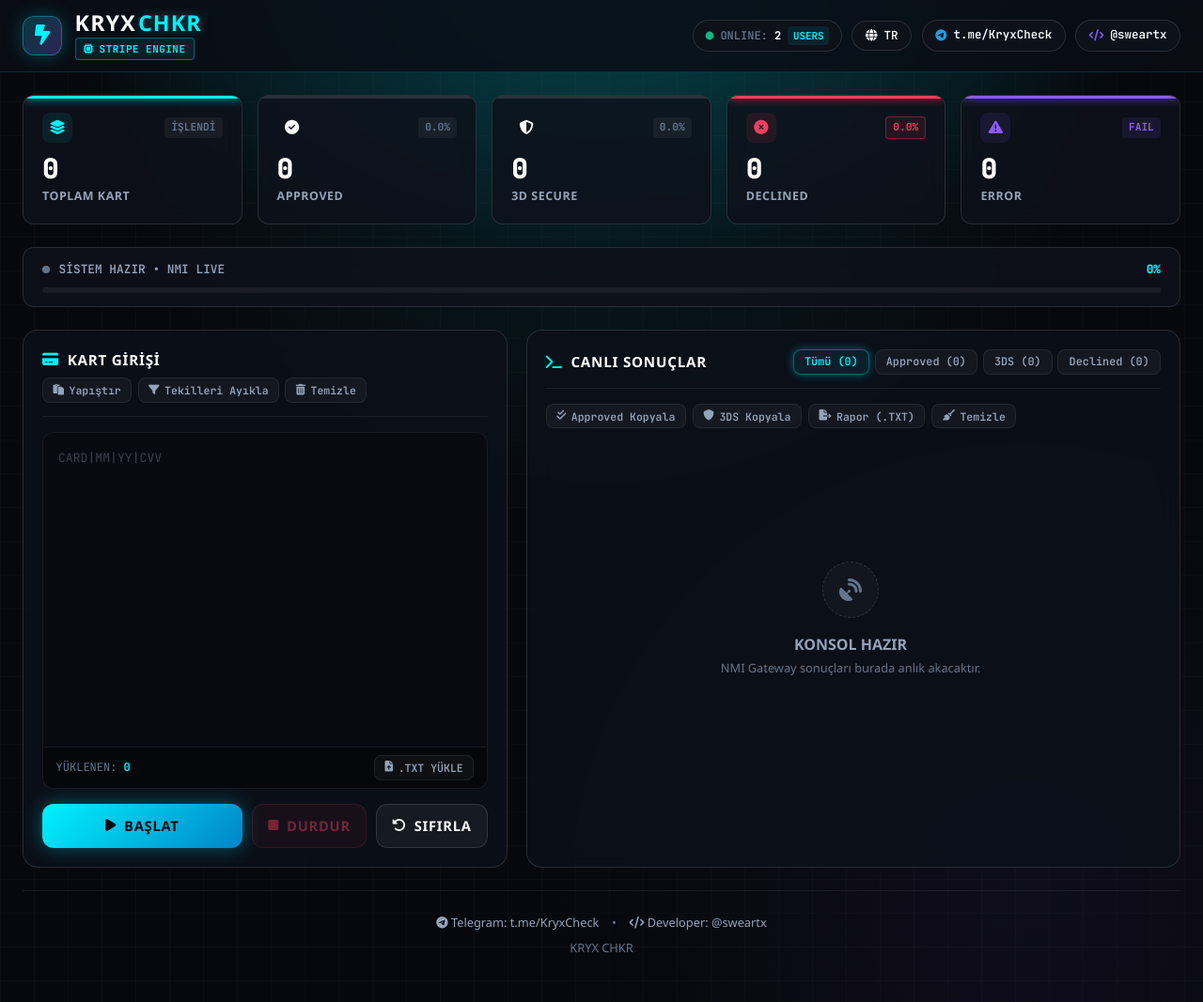
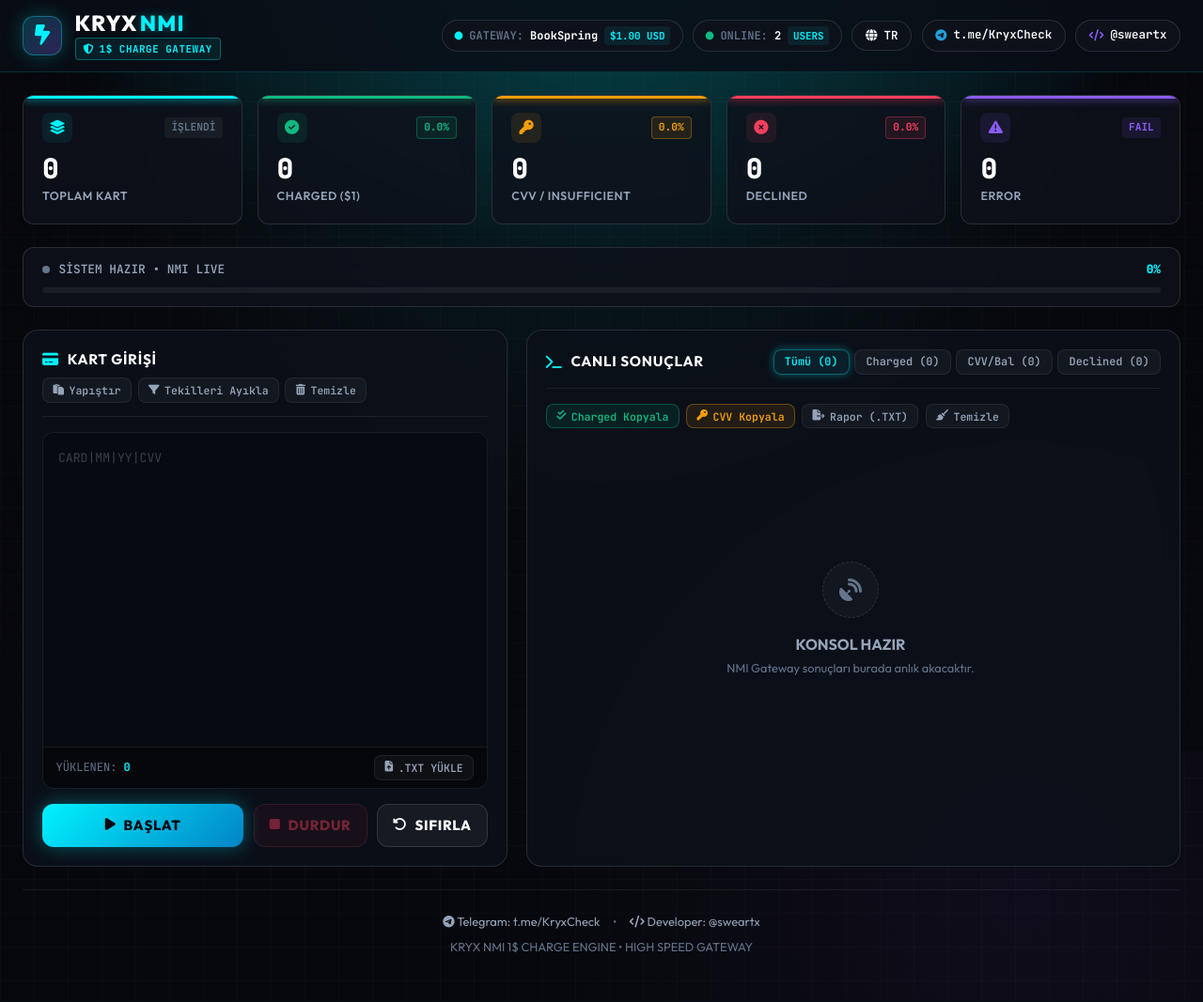
Before and after one commit to GatewayMaker/kryx-nmi, a Flask app: page / in a window 1280 px wide. Shown: the whole page at 94% size. After the commit the page ends 1045 px from the top, so only its background shows below. Run offline with Flask 3, Linux system fonts and the light colour scheme; data comes from the database, SQL or seed files in the repository.

Commit message:
Update index.html

```diff
--- a/templates/index.html
+++ b/templates/index.html
@@ -3,18 +3,19 @@
 <head>
   <meta charset="UTF-8">
   <meta name="viewport" content="width=device-width, initial-scale=1.0">
-  <title>KRYX CHKR</title>
+  <title>KRYX NMI • 1$ Charge Gateway</title>
 
   <link rel="preconnect" href="https://fonts.googleapis.com">
   <link rel="preconnect" href="https://fonts.gstatic.com" crossorigin>
-  <link href="https://fonts.googleapis.com/css2?family=JetBrains+Mono:wght@400;500;600;700;800&family=Rajdhani:wght@500;600;700;800&display=swap" rel="stylesheet">
+  <link href="https://fonts.googleapis.com/css2?family=JetBrains+Mono:wght@400;500;600;700;800&family=Outfit:wght@400;500;600;700;800;900&display=swap" rel="stylesheet">
   <link rel="stylesheet" href="https://cdnjs.cloudflare.com/ajax/libs/font-awesome/6.5.1/css/all.min.css">
-  <link rel="stylesheet" href="{{ url_for('static', filename='css/style.css') }}?v=3.0">
+  <link rel="stylesheet" href="{{ url_for('static', filename='css/style.css') }}?v=4.0">
 </head>
 <body>
 
-  <!-- BACKGROUND OVERLAY PARTICLES -->
+  <!-- BACKGROUND OVERLAY PARTICLES & CYBER GLOW -->
   <div class="cyber-bg-glow"></div>
+  <div class="cyber-grid-mesh"></div>
 
   <!-- NAVBAR -->
   <nav class="navbar">
@@ -24,15 +25,23 @@
           <i class="fa-solid fa-bolt-lightning"></i>
         </div>
         <div class="brand-text">
-          <h1>KRYX<span>CHKR</span></h1>
-          <span class="brand-badge"><i class="fa-solid fa-microchip"></i> STRIPE ENGINE</span>
+          <h1>KRYX<span>NMI</span></h1>
+          <span class="brand-badge"><i class="fa-solid fa-shield-halved"></i> 1$ CHARGE GATEWAY</span>
         </div>
       </a>
 
       <!-- TELEMETRY & NAV BUTTONS -->
       <div class="nav-links">
+        <!-- GATEWAY BADGE -->
+        <div class="telemetry-pill tele-gateway" title="NMI Gateway Active">
+          <span class="pulsing-dot-cyan"></span>
+          <span class="tele-label" data-i18n="gw_lbl">GATEWAY:</span>
+          <span class="tele-val">{{ org_name|default('BookSpring') }}</span>
+          <span class="tele-sub">$1.00 USD</span>
+        </div>
+
         <!-- LIVE ACTIVE USERS -->
-        <div class="telemetry-pill" id="teleOnlinePill" title="Aktif Kullanıcı">
+        <div class="telemetry-pill tele-online" id="teleOnlinePill" title="Aktif Kullanıcı">
           <span class="pulsing-dot-green"></span>
           <span class="tele-label" data-i18n="online_lbl">ONLINE:</span>
           <span class="tele-val" id="onlineUserCount">{{ active_users|default(1) }}</span>
@@ -46,12 +55,12 @@
         </button>
 
         <!-- TELEGRAM LINKS -->
-        <a href="https://t.me/KryxCheck" target="_blank" rel="noopener noreferrer" class="nav-btn nav-btn-tg">
-          <i class="fa-brands fa-telegram"></i> t.me/KryxCheck
+        <a href="https://{{ channel|default('t.me/KryxCheck') }}" target="_blank" rel="noopener noreferrer" class="nav-btn nav-btn-tg">
+          <i class="fa-brands fa-telegram"></i> {{ channel|default('t.me/KryxCheck') }}
         </a>
 
-        <a href="https://t.me/sweartx" target="_blank" rel="noopener noreferrer" class="nav-btn nav-btn-dev">
-          <i class="fa-solid fa-code"></i> @sweartx
+        <a href="https://t.me/{{ developer|default('@sweartx')|replace('@', '') }}" target="_blank" rel="noopener noreferrer" class="nav-btn nav-btn-dev">
+          <i class="fa-solid fa-code"></i> {{ developer|default('@sweartx') }}
         </a>
       </div>
     </div>
@@ -73,25 +82,25 @@
         </div>
       </div>
 
-      <div class="stat-card stat-approved">
+      <div class="stat-card stat-charged">
         <div class="stat-top">
           <div class="stat-icon"><i class="fa-solid fa-circle-check"></i></div>
-          <span class="stat-tag tag-approved" id="approvedRate">0.0%</span>
+          <span class="stat-tag tag-charged" id="chargedRate">0.0%</span>
         </div>
         <div class="stat-info">
-          <span class="stat-num" id="statApproved">0</span>
-          <span class="stat-label" data-i18n="stat_approved">APPROVED</span>
+          <span class="stat-num" id="statCharged">0</span>
+          <span class="stat-label" data-i18n="stat_charged">CHARGED ($1)</span>
         </div>
       </div>
 
-      <div class="stat-card stat-3ds">
+      <div class="stat-card stat-cvv">
         <div class="stat-top">
-          <div class="stat-icon"><i class="fa-solid fa-shield-halved"></i></div>
-          <span class="stat-tag tag-3ds" id="threeDsRate">0.0%</span>
+          <div class="stat-icon"><i class="fa-solid fa-key"></i></div>
+          <span class="stat-tag tag-cvv" id="cvvRate">0.0%</span>
         </div>
         <div class="stat-info">
-          <span class="stat-num" id="stat3ds">0</span>
-          <span class="stat-label" data-i18n="stat_3ds">3D SECURE</span>
+          <span class="stat-num" id="statCvv">0</span>
+          <span class="stat-label" data-i18n="stat_cvv">CVV / INSUFFICIENT</span>
         </div>
       </div>
 
@@ -123,7 +132,7 @@
       <div class="progress-header">
         <div class="progress-left">
           <span class="pulse-indicator" id="pulseIndicator"></span>
-          <span class="progress-status" id="progressStatusText" data-i18n="status_idle">SİSTEM HAZIR</span>
+          <span class="progress-status" id="progressStatusText" data-i18n="status_idle">SİSTEM HAZIR • NMI LIVE</span>
         </div>
         <div class="progress-right">
           <span class="progress-percentage" id="progressPercent">0%</span>
@@ -196,19 +205,19 @@
           </div>
           <div class="results-tabs">
             <button class="tab-btn active" data-filter="ALL"><span data-i18n="tab_all">Tümü</span> (<span id="tabCountAll">0</span>)</button>
-            <button class="tab-btn tab-approved" data-filter="APPROVED">Approved (<span id="tabCountApproved">0</span>)</button>
-            <button class="tab-btn tab-3ds" data-filter="3D_SECURE">3DS (<span id="tabCount3ds">0</span>)</button>
+            <button class="tab-btn tab-charged" data-filter="CHARGED">Charged (<span id="tabCountCharged">0</span>)</button>
+            <button class="tab-btn tab-cvv" data-filter="CVV">CVV/Bal (<span id="tabCountCvv">0</span>)</button>
             <button class="tab-btn tab-declined" data-filter="DECLINED">Declined (<span id="tabCountDeclined">0</span>)</button>
           </div>
         </div>
 
         <!-- RESULTS ACTIONS -->
         <div class="results-actions">
-          <button class="btn-mini btn-action-copy-app" id="copyApprovedBtn">
-            <i class="fa-solid fa-check-double"></i> <span data-i18n="btn_copy_app">Approved Kopyala</span>
+          <button class="btn-mini btn-action-copy-charged" id="copyChargedBtn">
+            <i class="fa-solid fa-check-double"></i> <span data-i18n="btn_copy_charged">Charged Kopyala</span>
           </button>
-          <button class="btn-mini btn-action-copy-3ds" id="copy3dsBtn">
-            <i class="fa-solid fa-shield"></i> <span data-i18n="btn_copy_3ds">3DS Kopyala</span>
+          <button class="btn-mini btn-action-copy-cvv" id="copyCvvBtn">
+            <i class="fa-solid fa-key"></i> <span data-i18n="btn_copy_cvv">CVV Kopyala</span>
           </button>
           <button class="btn-mini" id="downloadTxtBtn">
             <i class="fa-solid fa-file-export"></i> <span data-i18n="btn_download">Rapor (.TXT)</span>
@@ -225,7 +234,7 @@
               <i class="fa-solid fa-satellite-dish"></i>
             </div>
             <h4 data-i18n="empty_title">KONSOL HAZIR</h4>
-            <p data-i18n="empty_desc">Sonuçlar burada anlık akacaktır.</p>
+            <p data-i18n="empty_desc">NMI Gateway sonuçları burada anlık akacaktır.</p>
           </div>
         </div>
       </div>
@@ -235,25 +244,25 @@
     <!-- FOOTER -->
     <footer class="cyber-footer">
       <div class="footer-links">
-        <a href="https://t.me/KryxCheck" target="_blank" rel="noopener noreferrer" class="footer-link">
-          <i class="fa-brands fa-telegram"></i> Telegram: t.me/KryxCheck
+        <a href="https://{{ channel|default('t.me/KryxCheck') }}" target="_blank" rel="noopener noreferrer" class="footer-link">
+          <i class="fa-brands fa-telegram"></i> Telegram: {{ channel|default('t.me/KryxCheck') }}
         </a>
         <span>•</span>
-        <a href="https://t.me/sweartx" target="_blank" rel="noopener noreferrer" class="footer-link">
-          <i class="fa-solid fa-code"></i> Developer: @sweartx
+        <a href="https://t.me/{{ developer|default('@sweartx')|replace('@', '') }}" target="_blank" rel="noopener noreferrer" class="footer-link">
+          <i class="fa-solid fa-code"></i> Developer: {{ developer|default('@sweartx') }}
         </a>
       </div>
-      <p>KRYX CHKR</p>
+      <p>KRYX NMI 1$ CHARGE ENGINE • HIGH SPEED GATEWAY</p>
     </footer>
 
   </main>
 
   <!-- TOAST NOTIFICATION -->
   <div class="toast" id="toastBox">
-    <i class="fa-solid fa-circle-check" style="color: var(--neon-yellow);"></i>
+    <i class="fa-solid fa-circle-check" style="color: var(--neon-cyan);"></i>
     <span id="toastMsg">İşlem Tamam</span>
   </div>
 
-  <script src="{{ url_for('static', filename='js/main.js') }}?v=3.0"></script>
+  <script src="{{ url_for('static', filename='js/main.js') }}?v=4.0"></script>
 </body>
 </html>
```
